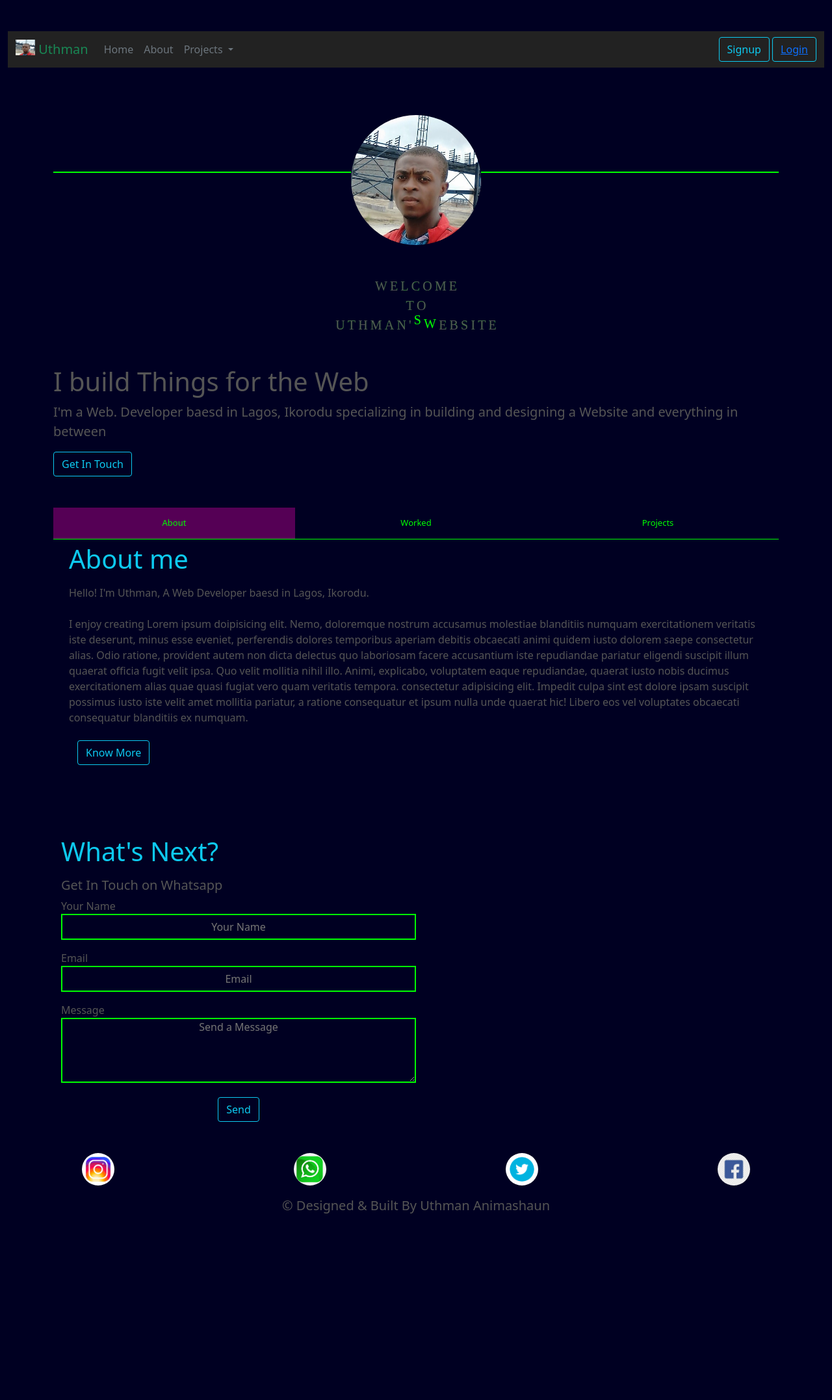
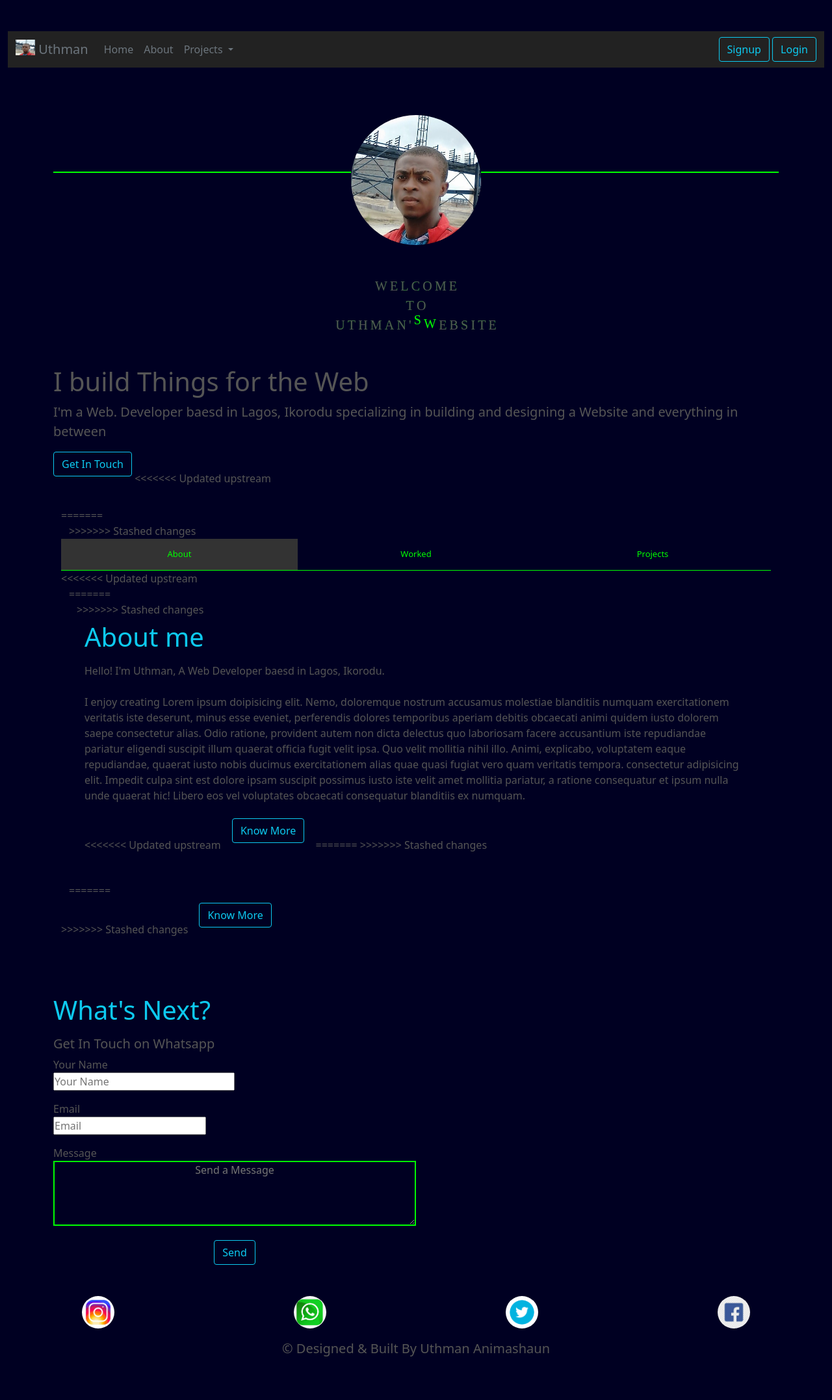
Before and after one commit to UthmanAnimashaun/About-me, a PHP site: page / in a window 1280 px wide. Shown: the whole page at 65% size. Before the commit the page ends 1867 px from the top, so only its background shows below. Run offline with PHP 8.4, Linux system fonts and the light colour scheme.

Commit message:
changed navbar,tab color
changed Navbar and tab background color

```diff
--- a/css/styles.css
+++ b/css/styles.css
@@ -6,9 +6,15 @@ body{
     background: #000022;
     color: #555;
 }
+a{
+    text-decoration: none;
+}
 .nav-background{
     background: #222;
     color: #fff;
+}
+.menu{
+    background: #333;
 }
 .body-of-footer-modal{
     background: #333;
@@ -256,7 +262,16 @@ body{
         color: #00ff00;
     }
  }
+ /*---------------- Tab Navigation start here-------------- */
 
+    /* Style the Tab */
+    .tab{
+        overflow: hidden;
+        border: none;
+        background: transparent;
+    }
+
+<<<<<<< Updated upstream
  /*---------------- Tab Navigation start here-------------- */
 
         /* Style the Tab */
@@ -310,6 +325,52 @@ body{
         }
 
  /*---------------- Tab Navigation ends here-------------- */
+=======
+    /* Style the Button inside the tab */
+
+    .tab button{
+        background: transparent;
+        color: #5bc0de;
+        border: none;
+        border-bottom: 1px solid #00ff00;
+        outline: none;
+        cursor: pointer;
+        float: left;
+        padding: 14px 16px;
+        font-size: 13px;
+    }
+
+    /* change background color of buttons on hover */
+    .tab button:hover{
+        background: #222;
+    }
+
+    /* an active/current tablink class */
+    .tab button.active{
+        background: #333;
+    }
+
+    /*------------ tab content -----------*/
+    .tabcontent2, .tabcontent3{
+        display: none;
+
+    }
+    .tabcontent{
+        padding: 6px 12px;
+        border: none;
+        animation: fadeEffect 1s;
+    }
+    @keyframes fadeEffect{
+        0%{
+            opacity: 0;
+        }
+        100%{
+            opacity: 1;
+        }
+    }
+ /*---------------- Tab Navigation ends here-------------- */
+
+>>>>>>> Stashed changes
 
 /* get-intouch-form */
 .get-intouch-form{
--- a/index.php
+++ b/index.php
@@ -42,11 +42,11 @@
     <header class="container-fluid ">
         <nav class="navbar navbar-expand-lg navbar-light nav-background">
           <div class="container-fluid ">
-            <a class="navbar-brand text-success" href="#">
+            <a class="navbar-brand text-secondary" href="#">
               <img src="img/refinery.jpg" alt="" width="30" height="24" class="d-inline-block align-top">
               Uthman
             </a>
-            <button class="navbar-toggler" type="button" data-bs-toggle="collapse" data-bs-target="#navbarSupportedContent" aria-controls="navbarSupportedContent" aria-expanded="false" aria-label="Toggle navigation">
+            <button class="navbar-toggler menu" type="button" data-bs-toggle="collapse" data-bs-target="#navbarSupportedContent" aria-controls="navbarSupportedContent" aria-expanded="false" aria-label="Toggle navigation">
               <span class="navbar-toggler-icon"></span>
             </button>
             <div class="collapse navbar-collapse" id="navbarSupportedContent">
@@ -112,7 +112,7 @@
                           </div>
                         </div>
                       </div>
-                <button class="btn btn-outline-info"><a href="login.php">Login</a></button>
+                <button class="btn btn-outline-info"><a href="login.php" style="color: inherit;">Login</a></button>
               </div>
             </div>
           </div>
@@ -155,25 +155,39 @@
 
 
 
+<<<<<<< Updated upstream
       <!--------------------- Tab navigation --------------------->
       <div class="container">
+=======
+    <!--------------------- Tab navigation --------------------->
+    <div class="container">
+>>>>>>> Stashed changes
         <div class="tab row">
           <button class="tablinks active col" onclick="openCity(event,'About')">About</button>
           <button class="tablinks col" onclick="openCity(event,'Work')">Worked</button>
           <button class="tablinks col" onclick="openCity(event,'Built')">Projects</button>
         </div>
       </div>
+<<<<<<< Updated upstream
 
       <!-- About Me -->
      <div class="container">
       <!-- About Me -->
+=======
+
+    <div class="container">
+      <!-- About Me -->
+>>>>>>> Stashed changes
         <div id="About" class="tabcontent tabcontent1">
           <p class="display-6 text-info"> About me</p>
           <p>Hello! I'm Uthman, A Web Developer baesd in Lagos, Ikorodu. <br><br>
             I enjoy creating Lorem ipsum doipisicing elit. Nemo, doloremque nostrum accusamus molestiae blanditiis numquam exercitationem veritatis iste deserunt, minus esse eveniet, perferendis dolores temporibus aperiam debitis obcaecati animi quidem iusto dolorem saepe consectetur alias. Odio ratione, provident autem non dicta delectus quo laboriosam facere accusantium iste repudiandae pariatur eligendi suscipit illum quaerat officia fugit velit ipsa. Quo velit mollitia nihil illo. Animi, explicabo, voluptatem eaque repudiandae, quaerat iusto nobis ducimus exercitationem alias quae quasi fugiat vero quam veritatis tempora. consectetur adipisicing elit. Impedit culpa sint est dolore ipsam suscipit possimus iusto iste velit amet mollitia pariatur, a ratione consequatur et ipsum nulla unde quaerat hic! Libero eos vel voluptates obcaecati consequatur blanditiis ex numquam.</p>
+<<<<<<< Updated upstream
             <div class="btn all-button-center mb-5">
                 <button class="btn btn-outline-info text-center">Know More</button>
             </div>
+=======
+>>>>>>> Stashed changes
         </div>
 
             <!-- WHere I've Worked -->
@@ -217,9 +231,15 @@
                     </div>
                 </div>
             </div>
+<<<<<<< Updated upstream
           <div class="btn all-button-center mb-5">
                 <button class="btn btn-outline-info">Know More</button>
           </div>
+=======
+            <div class="btn all-button-center mb-5">
+                  <button class="btn btn-outline-info">Know More</button>
+            </div>
+>>>>>>> Stashed changes
         </div>
 
           <!-- Some Things I've Built  -->
@@ -230,6 +250,7 @@
              <!-- Cards -->
             <div class="row">
                 <div class="col mb-3">
+<<<<<<< Updated upstream
                 <div class="card card-img-top" style="width: 18rem;">
                   <img src="img/spacework3.jpg" class="card-img-top" alt="..." >
                   <div class="card-body card-background-color">
@@ -251,6 +272,29 @@
                   </div>
             </div>
           </div>
+=======
+                  <div class="card card-img-top" style="width: 18rem;">
+                    <img src="img/spacework3.jpg" class="card-img-top" alt="..." >
+                    <div class="card-body card-background-color">
+                      <h5 class="card-title">Card title</h5>
+                      <p class="card-text">Some quick example text to build on the card title and make up the bulk of the card's content.</p>
+                      <a href="#" class="btn btn-outline-info">Go somewhere</a>
+                    </div>
+                  </div>
+                </div>
+
+            <!-- Second card -->
+                <div class="col mb-3">
+                    <div class="card" style="width: 18rem;">
+                      <img src="img/spacework6.jpg" class="card-img-top" alt="...">
+                      <div class="card-body card-background-color">
+                        <h5 class="card-title">Card title</h5>
+                        <p class="card-text">Some quick example text to build on the card title and make up the bulk of the card's content.</p>
+                        <a href="#" class="btn btn-outline-info">Go somewhere</a>
+                      </div>
+                </div>
+              </div>
+>>>>>>> Stashed changes
 
                 <!-- 3rd Card -->
                 <div class="col mb-3">
@@ -263,7 +307,12 @@
                     </div>
                     </div>
                 </div>
+<<<<<<< Updated upstream
             </div>
+           </div>
+=======
+              </div>
+>>>>>>> Stashed changes
            <div class="btn all-button-center mb-5">
                   <button class="btn btn-outline-info">Know More</button>
             </div>
--- a/js/main.js
+++ b/js/main.js
@@ -1,3 +1,4 @@
+<<<<<<< Updated upstream
 function openCity(evt, cityName){
     var i, tabcontent, tablinks;
 
@@ -18,3 +19,28 @@ function openCity(evt, cityName){
     evt.currentTarget.className +=" active";
 
 }
+=======
+function openCity(evt, cityName){
+    var i, tabcontent, tablinks;
+
+    // to hide the tab content with class="tabcontent
+    tabcontent= document.getElementsByClassName("tabcontent");
+    for(i=0; i<tabcontent.length; i++){
+        tabcontent[i].style.display="none";
+    }
+
+    tablinks= document.getElementsByClassName("tablinks");
+    for(i=0; i<tablinks.length; i++){
+        tablinks[i].className=tablinks[i].className.replace(" active", "");
+
+    }
+
+    // Show the current tab, and add an "active" class to the button that opened the tab
+    document.getElementById(cityName).style.display ="block";
+    evt.currentTarget.className +=" active";
+
+}
+
+
+
+>>>>>>> Stashed changes
```
Lines whose indentation alone changed are shown as unchanged.
